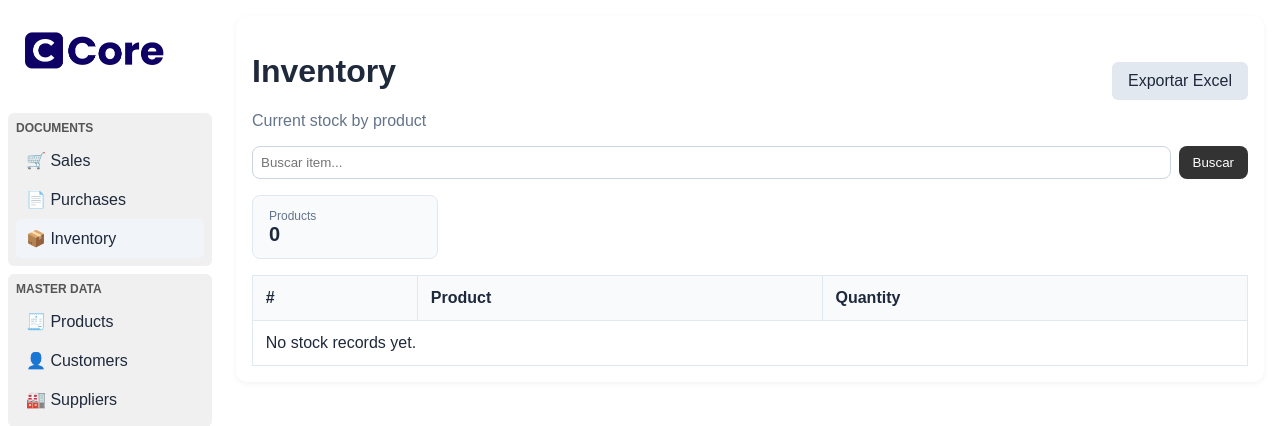
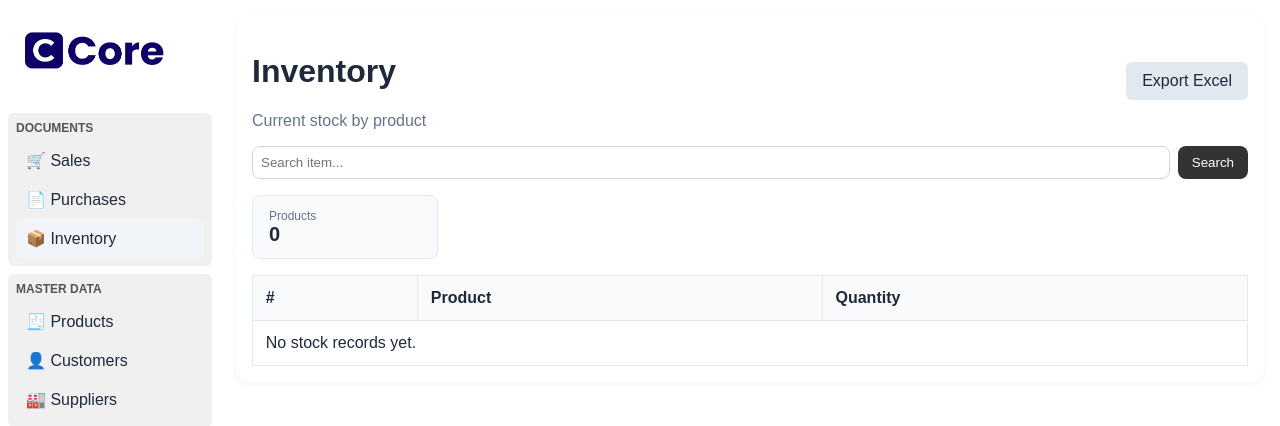
Before and after one commit to CaioHentz/Core, a Django app: template templates/galeria/inventory.html in a window 1280 px wide. Shown: the top 426 px of the page. Run offline with Django 5.2, Linux system fonts and the light colour scheme; the template is opened without the code that fills it, so the values that code supplies are empty.

Commit message:
correções textuais

```diff
--- a/templates/galeria/inventory.html
+++ b/templates/galeria/inventory.html
@@ -12,7 +12,7 @@
         <h1>Inventory</h1>
         <p class="text-muted m-0">Current stock by product</p>
       </div>
-      <a href="{% url 'inventory_export' %}" class="btn secondary">Exportar Excel</a>
+      <a href="{% url 'inventory_export' %}" class="btn secondary">Export Excel</a>
     </div>
 
     <form method="GET" action="{% url 'inventory' %}"
@@ -22,12 +22,12 @@
   <input
       type="text"
       name="q"
-      placeholder="Buscar item..."
+      placeholder="Search item..."
       value="{{ query }}"
       style="flex: 1; padding: 8px; border-radius: 8px; border: 1px solid #cbd5e1;"
   >
 
-  <button type="submit" class="btn">Buscar</button>
+  <button type="submit" class="btn">Search</button>
 </form>
 
 
--- a/templates/galeria/purchase.html
+++ b/templates/galeria/purchase.html
@@ -12,7 +12,7 @@
         <h1>Purchases</h1>
         <p class="text-muted m-0">Manage your product purchases here</p>
       </div>
-      <a href="{% url 'purchase_export' %}" class="btn secondary">Exportar Excel</a>
+      <a href="{% url 'purchase_export' %}" class="btn secondary">Export Excel</a>
     </div>
 
     {% if messages %}
--- a/templates/galeria/sales.html
+++ b/templates/galeria/sales.html
@@ -12,7 +12,7 @@
         <h1>Sales</h1>
         <p class="text-muted m-0">Manage your product sales here</p>
       </div>
-      <a href="{% url 'sales_export' %}" class="btn secondary">Exportar Excel</a>
+      <a href="{% url 'sales_export' %}" class="btn secondary">Export Excel</a>
     </div>
 
     {% if messages %}
```
